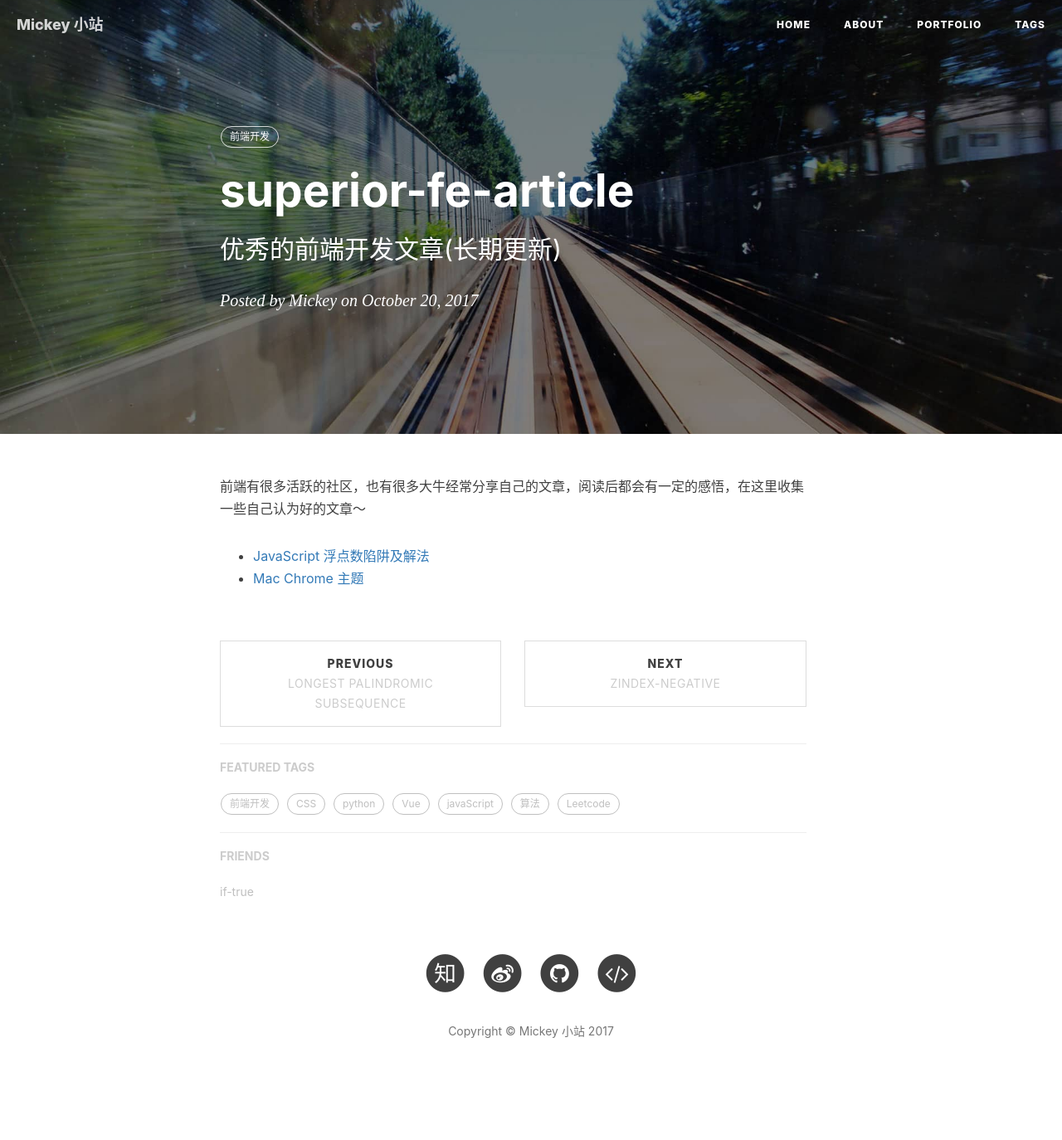
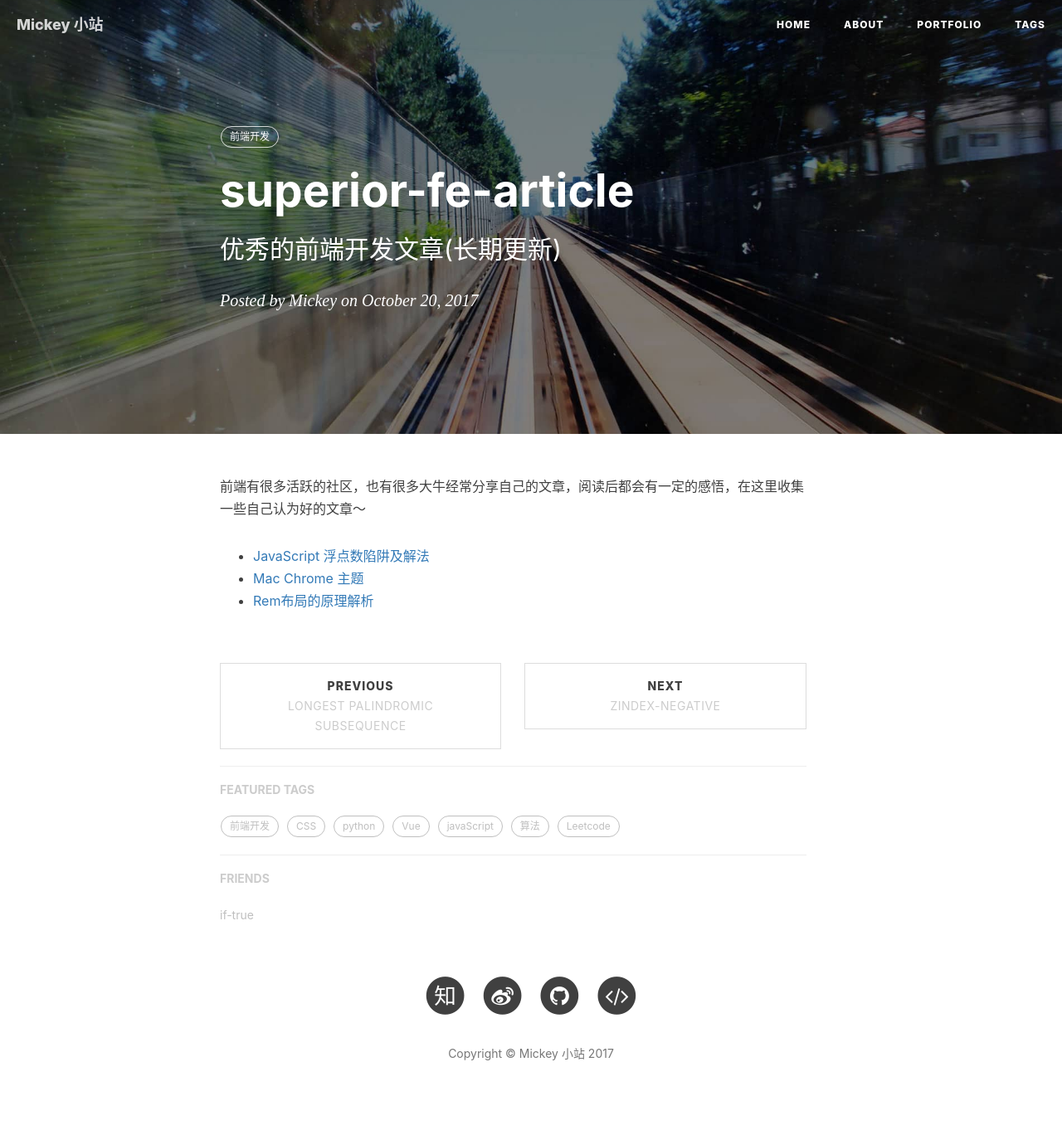
Before and after one commit to mickey0524/mickey0524.github.io, a Jekyll site: the page built from _posts/2017-10-20-superior-fe-article.md, in a window 1280 px wide. Shown: the whole page at 83% size. Built offline with Jekyll 4.4.1, drawn with Linux system fonts in a browser that asks for light colours; nearby versions of some CDN libraries; comment, search, counter and statistics services are not loaded; before the commit the page ends 1347 px from its top, so only the background shows below that.

Commit message:
feat(useful web): 新增Rem布局的原理解析

```diff
--- a/_posts/2017-10-20-superior-fe-article.md
+++ b/_posts/2017-10-20-superior-fe-article.md
@@ -13,3 +13,4 @@ tags:
 
 * [JavaScript 浮点数陷阱及解法](https://github.com/camsong/blog/issues/9)
 * [Mac Chrome 主题](https://www.zhihu.com/question/20318191)
+* [Rem布局的原理解析](https://zhuanlan.zhihu.com/p/30413803?group_id=906220704115974144)
```
